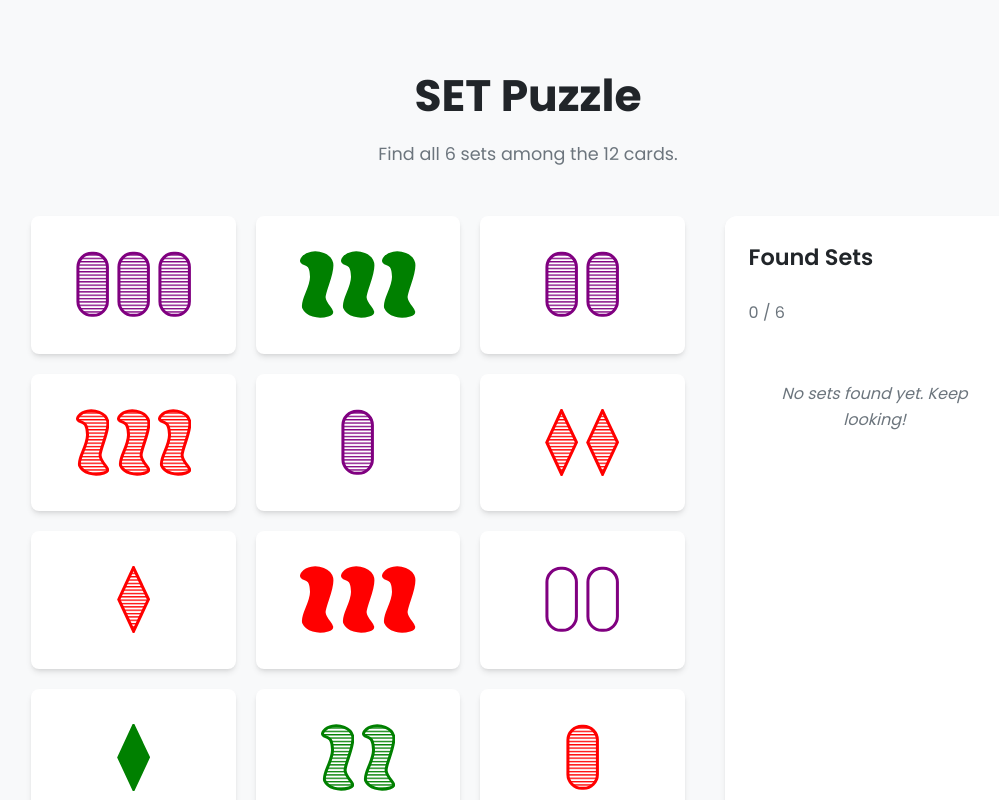
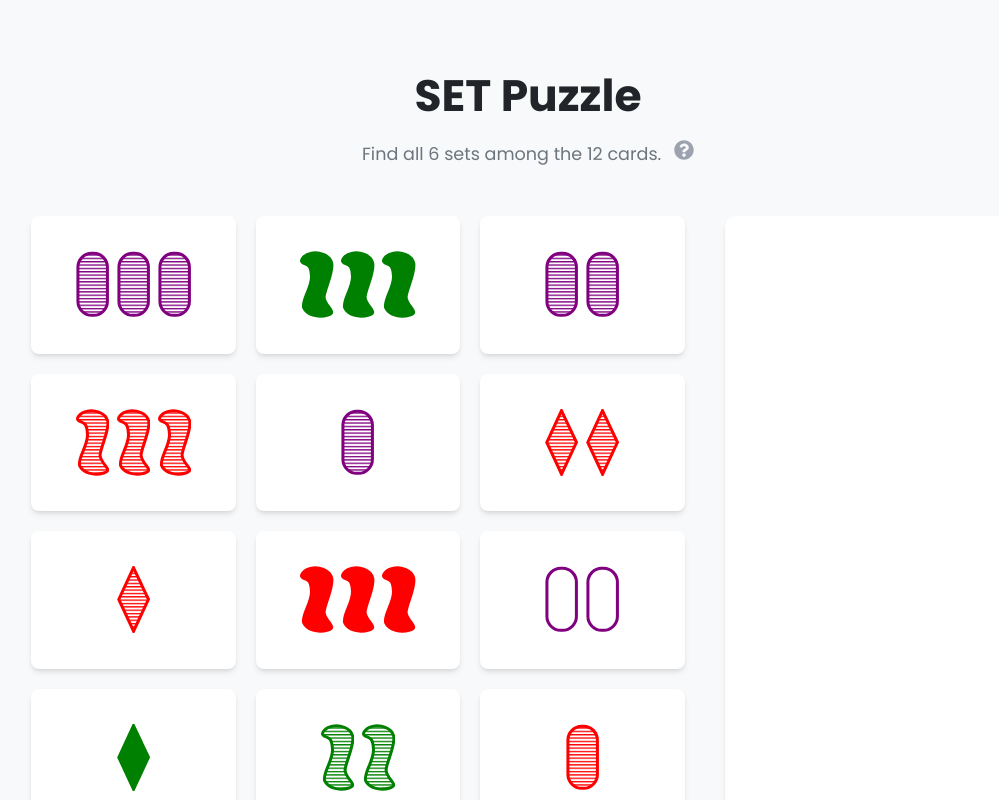
Before and after one commit to defaultnamehere/dailyset, a React (Vite) app: page / in a window 1280 px wide. Shown: the top 800 px of the page, without its empty margins (112-1111 px from the left). Built offline with nearby package versions, Linux system fonts and the light colour scheme.

Commit message:
let's party

```diff
--- a/package.json
+++ b/package.json
@@ -15,6 +15,7 @@
     "react": "^19.1.0",
     "react-confetti": "^6.4.0",
     "react-dom": "^19.1.0",
+    "react-icons": "^5.5.0",
     "seedrandom": "^3.0.5"
   },
   "devDependencies": {
--- a/src/App.jsx
+++ b/src/App.jsx
@@ -4,6 +4,7 @@ import { generateBoard, checkSet } from './utils/game';
 import Card from './components/Card';
 import Confetti from 'react-confetti';
 import FoundSetsSidebar from './components/FoundSetsSidebar';
+import HelpIcon from './components/HelpIcon';
 import { formatInTimeZone } from 'date-fns-tz';
 import seedrandom from 'seedrandom';
 
@@ -17,7 +18,10 @@ function App() {
   const [startTime, setStartTime] = useState(null);
   const [elapsedTime, setElapsedTime] = useState(0);
   const [windowSize, setWindowSize] = useState({ width: window.innerWidth, height: window.innerHeight });
-  const [partyMode, setPartyMode] = useState(false);
+  const [partyMode, setPartyMode] = useState(() => {
+    const saved = localStorage.getItem('partyMode');
+    return saved !== null ? JSON.parse(saved) : false;
+  });
   const [explosions, setExplosions] = useState([]);
   const [copyButtonText, setCopyButtonText] = useState('Copy');
   const cardRefs = useRef(new Map());
@@ -71,6 +75,10 @@ function App() {
       setTimeout(() => setExplosions([]), 7000);
     }
   };
+
+  useEffect(() => {
+    localStorage.setItem('partyMode', JSON.stringify(partyMode));
+  }, [partyMode]);
 
   useEffect(() => {
     startNewGame();
@@ -129,11 +137,11 @@ function App() {
   };
 
   const formatTime = (ms) => {
-    return `${(ms / 1000).toFixed(1)}s`;
+    return `${Math.round(ms / 1000)}s`;
   };
 
   const handleCopyTime = () => {
-    const timeInSeconds = (elapsedTime / 1000).toFixed(1);
+    const timeInSeconds = Math.round(elapsedTime / 1000);
     navigator.clipboard.writeText(timeInSeconds);
     setCopyButtonText('Copied!');
     setTimeout(() => setCopyButtonText('Copy'), 2000);
@@ -159,7 +167,7 @@ function App() {
       ))}
       <header>
         <h1>SET Puzzle</h1>
-        <p>Find all {allSets.length} sets among the 12 cards.</p>
+        <p>Find all {allSets.length} sets among the 12 cards. <HelpIcon /></p>
       </header>
 
       <div className="game-layout">
@@ -194,8 +202,7 @@ function App() {
               </div>
             ) : (
               <>
-                <button onClick={startNewGame}>New Game</button>
-                <button onClick={winGame} className="secondary-button">Win Game</button>
+                <button onClick={winGame} className="secondary-button">Show Solution</button>
                 <label htmlFor="party-mode" className="toggle-switch">
                   <input
                     type="checkbox"
--- a/src/components/FoundSetsSidebar.jsx
+++ b/src/components/FoundSetsSidebar.jsx
@@ -16,12 +16,11 @@ const FoundSetsSidebar = ({ foundSets, totalSets }) => {
   return (
     <aside className="sidebar">
       <div className="sidebar-header">
-        <h2 className="sidebar-title">Found Sets</h2>
-        <p className="sidebar-stats">{foundSets.length} / {totalSets}</p>
+        {/* <h2 className="sidebar-title">Found Sets</h2> */}
       </div>
       <div className="sidebar-content">
         {foundSets.length === 0 ? (
-          <p className="no-sets-found">No sets found yet. Keep looking!</p>
+          <p className="no-sets-found"></p>
         ) : (
           <ul className="found-sets-list">
             {foundSets.map((set, index) => (
--- /dev/null
+++ b/src/components/HelpIcon.css
@@ -0,0 +1,18 @@
+/* src/components/HelpIcon.css */
+.help-icon-link {
+  display: inline-flex;
+  align-items: center;
+  justify-content: center;
+  margin-left: 8px;
+  color: #9ca3af; /* gray-400 */
+  transition: color 0.2s ease-in-out;
+}
+
+.help-icon-link:hover {
+  color: #4b5563; /* gray-600 */
+}
+
+.help-icon-svg {
+  width: 20px;
+  height: 20px;
+}
--- /dev/null
+++ b/src/components/HelpIcon.jsx
@@ -0,0 +1,14 @@
+// src/components/HelpIcon.jsx
+import React from 'react';
+import { FaQuestionCircle } from 'react-icons/fa';
+import './HelpIcon.css';
+
+const HelpIcon = () => {
+  return (
+    <a href="https://setwithfriends.com/help" target="_blank" rel="noopener noreferrer" className="help-icon-link">
+      <FaQuestionCircle className="help-icon-svg" />
+    </a>
+  );
+};
+
+export default HelpIcon;
```
Also changed, not shown: 1 other file (tests, documents, lock files or other folders).
